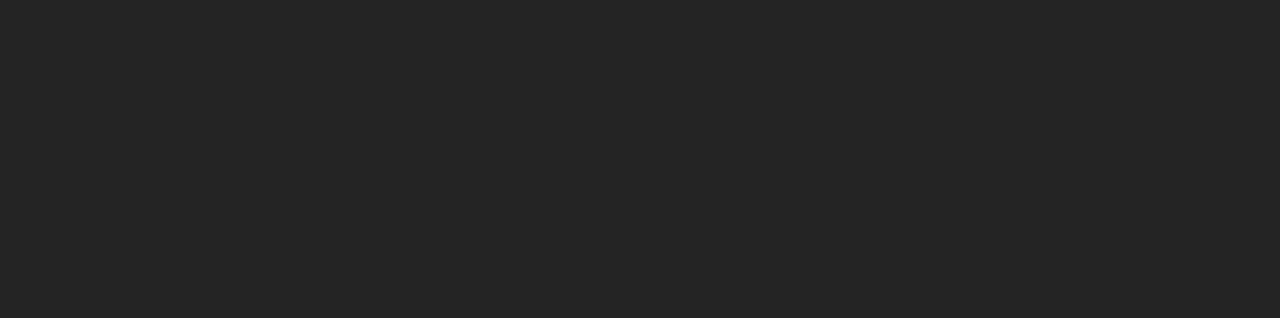
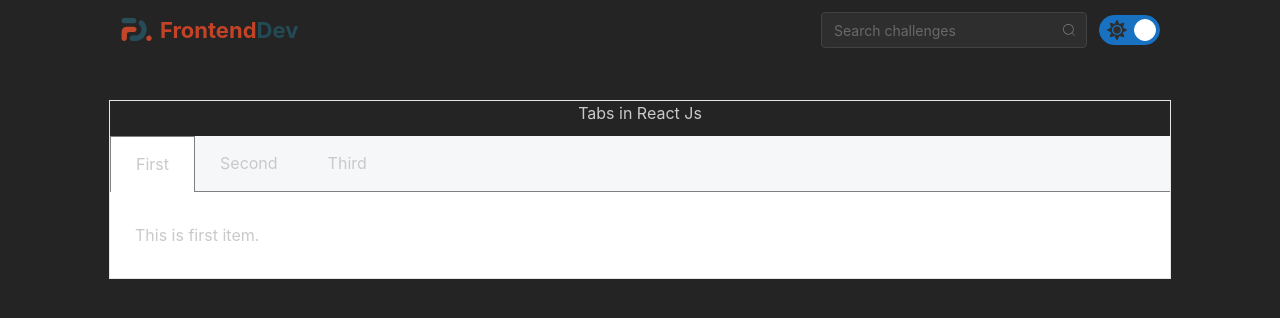
Before and after one commit to mittalsam98/frontenddev, a React (Vite) app: page /tabs in a window 1280 px wide. Before the commit this address had no page. Shown: the top 318 px of the page. Built offline with nearby package versions, Linux system fonts and the light colour scheme.

Commit message:
Added tabs challenge

```diff
--- a/src/challenges/tabs/index.jsx
+++ b/src/challenges/tabs/index.jsx
@@ -1,12 +1,54 @@
 import React from 'react';
 import classes from './tabs.module.css';
 import Tab from './tab';
+
+const tabsArray = [
+  {
+    id: 'first',
+    header: 'First',
+    content: <First />
+  },
+  {
+    id: 'second',
+    header: 'Second',
+    content: <Second />
+  },
+  {
+    id: 'third',
+    header: 'Third',
+    content: <Third />
+  }
+];
 
 export default function Tabs() {
   return (
     <div className={classes.outerContainer}>
       Tabs in React Js
-      <Tab />
+      <Tab tabs={tabsArray} />
     </div>
   );
 }
+
+function First() {
+  return (
+    <div>
+      <p>This is first item.</p>
+    </div>
+  );
+}
+
+function Second() {
+  return (
+    <div>
+      <p>This is Second item.</p>
+    </div>
+  );
+}
+
+function Third() {
+  return (
+    <div>
+      <p>This is Third item.</p>
+    </div>
+  );
+}
--- a/src/challenges/tabs/tab.jsx
+++ b/src/challenges/tabs/tab.jsx
@@ -1,16 +1,26 @@
-import { Tabs } from '@mantine/core';
+import { useState } from 'react';
+import classes from './tabs.module.css';
 
-export default function Tab() {
+export default function Tab({ tabs }) {
+  const [selectedTabId, setSelectedTabId] = useState(tabs[0]?.id);
+  const selectedTab = tabs.find((tab) => tab.id == selectedTabId);
   return (
-    <Tabs defaultValue='first'>
-      <Tabs.List>
-        <Tabs.Tab value='first'>First tab</Tabs.Tab>
-        <Tabs.Tab value='second'>Second tab</Tabs.Tab>
-      </Tabs.List>
-
-      <Tabs.Panel value='first'>First panel</Tabs.Panel>
-      <Tabs.Panel value='d'>d panel</Tabs.Panel>
-      <Tabs.Panel value='second'>Second panel</Tabs.Panel>
-    </Tabs>
+    <div className={classes.tabContainer}>
+      <div className={classes.headerContainer}>
+        {tabs.map((tab) => (
+          <span
+            className={`${classes.inactive} ${tab.id == selectedTabId ? classes.active : ''}`}
+            key={tab.id}
+            onClick={() => setSelectedTabId(tab.id)}
+          >
+            {tab.header}
+          </span>
+        ))}
+        <span className={classes.extraSpan}></span>
+      </div>
+      <div key={selectedTabId} className={classes.contentContainer}>
+        {selectedTab.content}
+      </div>
+    </div>
   );
 }
--- a/src/challenges/tabs/tabs.module.css
+++ b/src/challenges/tabs/tabs.module.css
@@ -9,3 +9,36 @@
   gap: 10px;
   border: 1px solid var(--mantine-color-light-border-0);
 }
+
+/* Tabs File */
+
+.tabContainer {
+  background-color: white;
+  width: 100%;
+  height: 100%;
+}
+.headerContainer {
+  display: flex;
+  background-color: white;
+}
+.contentContainer {
+  padding: 15px 25px;
+}
+
+.inactive {
+  background-color: #f6f7f9;
+  border-bottom: 1px solid grey;
+  padding: 15px 25px;
+}
+.extraSpan {
+  flex: 1;
+  background-color: #f6f7f9;
+
+  border-bottom: 1px solid grey;
+}
+
+.active {
+  background-color: rgb(255, 255, 255);
+  border: 1px solid grey;
+  border-bottom: none;
+}
--- a/src/routes.jsx
+++ b/src/routes.jsx
@@ -10,6 +10,7 @@
 import RedoUndo from './challenges/redo-undo';
 import Pagination from './challenges/pagination';
 import Calendar from './challenges/calendar';
+import Tabs from './challenges/tabs';
 
 export default function AppRouter() {
   return (
@@ -26,6 +27,7 @@
           <Route path='redo-undo' element={<RedoUndo />} />
           <Route path='pagination' element={<Pagination />} />
           <Route path='calendar' element={<Calendar />} />
+          <Route path='tabs' element={<Tabs />} />
         </Route>
       </Routes>
     </Router>
--- a/src/utils/constants.js
+++ b/src/utils/constants.js
@@ -56,6 +56,14 @@
     difficulty: 'Easy'
   },
   {
+    name: 'Tabs',
+    path: '/tabs',
+    description:
+      'Create the customs tabs. Key feature is that it will be generic and can add as many tabs',
+    github: 'https://github.com/mittalsam98/frontenddev/tree/main/src/challenges/infinite-scroll',
+    difficulty: 'Easy'
+  },
+  {
     name: 'Age Calculator',
     path: '/age-calculator',
     description:
```
